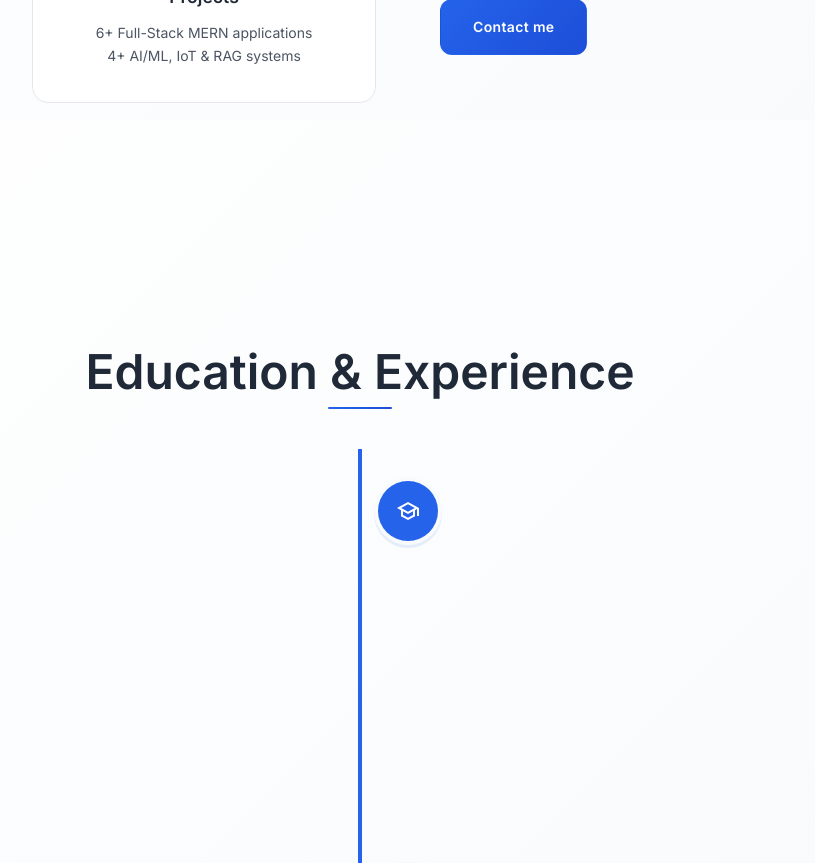
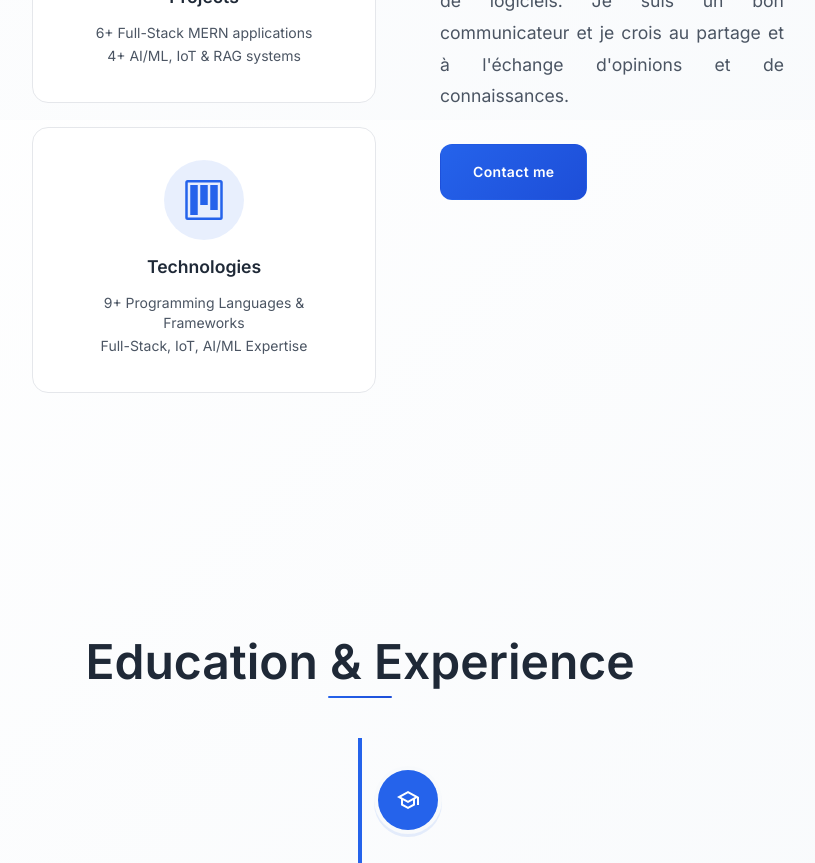
Before and after one commit to boubnacer/nacer-portfolio, a React (Create React App) app: page / in a window 1280 px wide. Shown: the part 1480-2343 px from the top of the page, without its empty margins (280-1095 px from the left). Built offline with nearby package versions, Linux system fonts and the light colour scheme.

Commit message:
Update portfolio with new information

```diff
--- a/src/data.js
+++ b/src/data.js
@@ -28,6 +28,13 @@ export const about = [
     title: "Projects",
     descri: "6+ Full-Stack MERN applications",
     descri1: "4+ AI/ML, IoT & RAG systems",
+  },
+  {
+    id: 3,
+    icon: <GoProject />,
+    title: "Technologies",
+    descri: "9+ Programming Languages & Frameworks",
+    descri1: "Full-Stack, IoT, AI/ML Expertise",
   },
 ];
 
@@ -226,26 +233,44 @@ export const technicalSkills = [
   },
   {
     id: 3,
+    title: "Programming Languages",
+    description: "JavaScript, Python, C, Java",
+    icon: "💻"
+  },
+  {
+    id: 4,
     title: "IoT & Embedded Systems",
     description: "ESP32, Arduino, C Programming, Biometric Sensors",
     icon: "🔌"
   },
   {
-    id: 4,
+    id: 5,
     title: "AI & Machine Learning",
     description: "OpenAI API, RAG Systems, Document Processing",
     icon: "🤖"
   },
   {
-    id: 5,
+    id: 6,
     title: "Mobile Development",
     description: "Android Studio, Java, Native Android Development",
     icon: "📱"
   },
   {
-    id: 6,
+    id: 7,
     title: "DevOps & Tools",
-    description: "Git/GitHub, VS Code, MongoDB Atlas, Postman, UML",
+    description: "Git/GitHub, VS Code, MongoDB Atlas, Postman",
     icon: "🛠️"
+  },
+  {
+    id: 8,
+    title: "Modeling & Design",
+    description: "UML, Merise (Database Modeling)",
+    icon: "📊"
+  },
+  {
+    id: 9,
+    title: "Operating Systems",
+    description: "Linux, Windows",
+    icon: "🖥️"
   }
 ];
```
